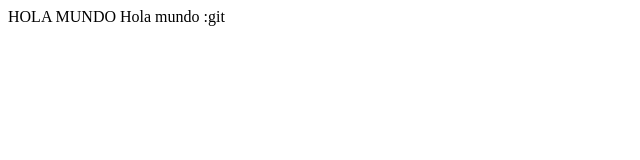
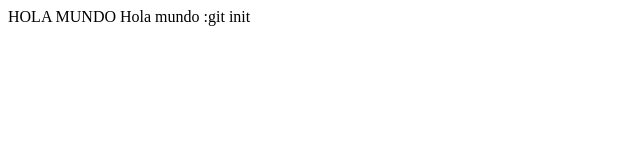
Before and after one commit to LuisAvila178/primerProyecto, a plain HTML site: page index.html in a window 1280 px wide. Shown: the full height of the page, 0-640 px from the left. Drawn offline with Linux system fonts and the light colour scheme.

```diff
--- a/index.html
+++ b/index.html
@@ -5,6 +5,6 @@
     <meta name="viewport" content="width=device-width, initial-scale=1.0">
     <title>Document</title>
 </head>
-HOLA MUNDO Hola mundo :git
+HOLA MUNDO Hola mundo :git init
 </body>
 </html>
```
